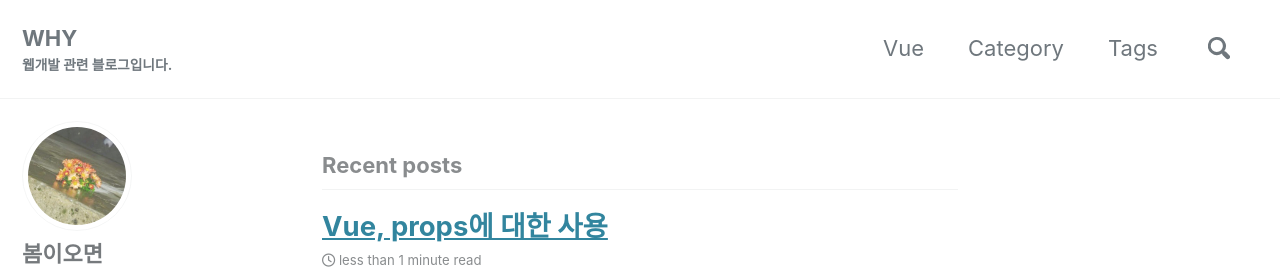
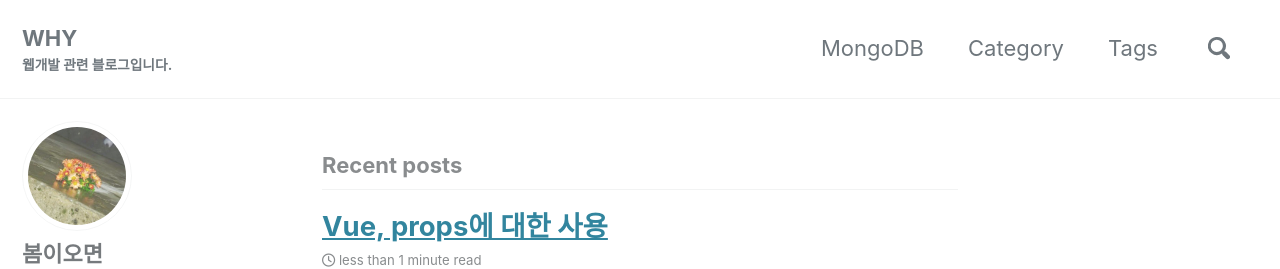
Before and after one commit to springcome/springcome.github.io, a Jekyll site: the page built from index.html, in a window 1280 px wide and 900 px high. Shown: the top 269 px of the window. Built offline with Jekyll 4.4.1, drawn with Linux system fonts in a browser that asks for light colours; cached includes are drawn as plain includes; nearby versions of some CDN libraries; the list of posts is cut into pages by our own code.

Commit message:
Update navigation.yml

```diff
--- a/_data/navigation.yml
+++ b/_data/navigation.yml
@@ -1,7 +1,7 @@
 # main links
 main:
-  - title: "Vue"
-    url: /categories/Vue/
+  - title: "MongoDB"
+    url: /categories/mongoDB/
   - title: "Category"
     url: /categories/
   - title: "Tags"
```
